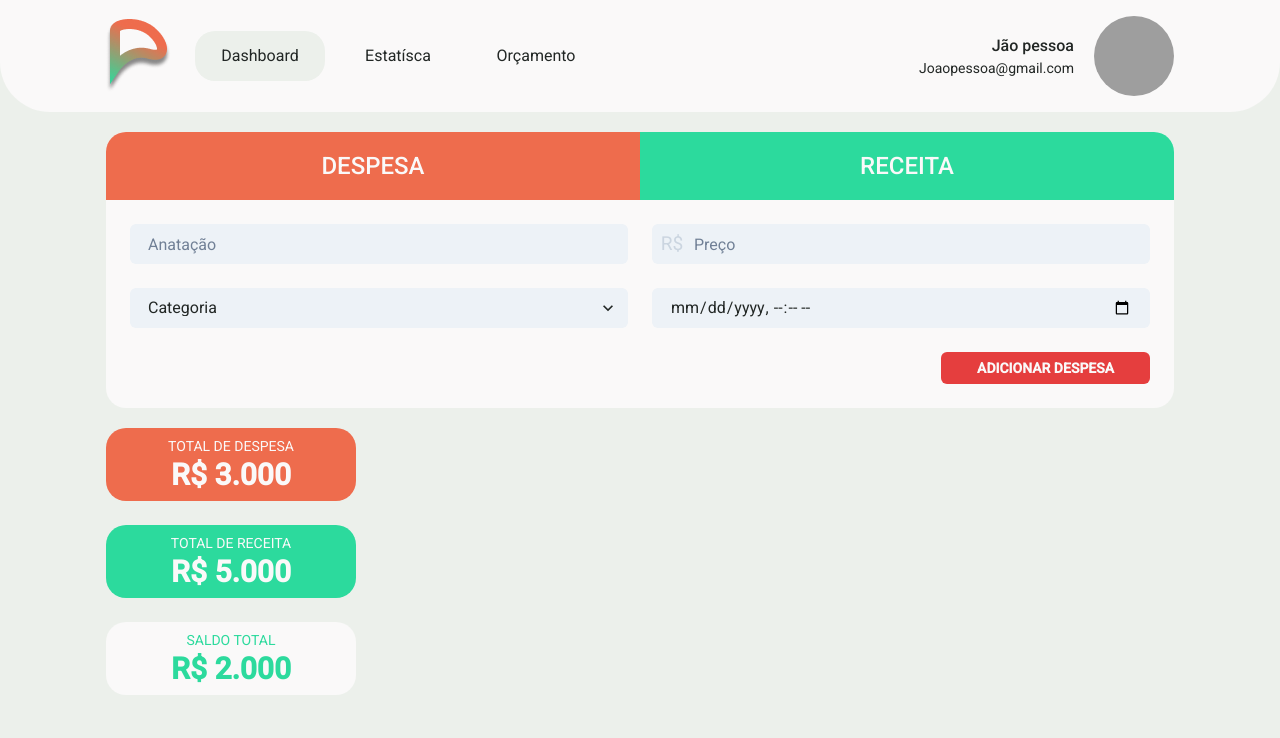
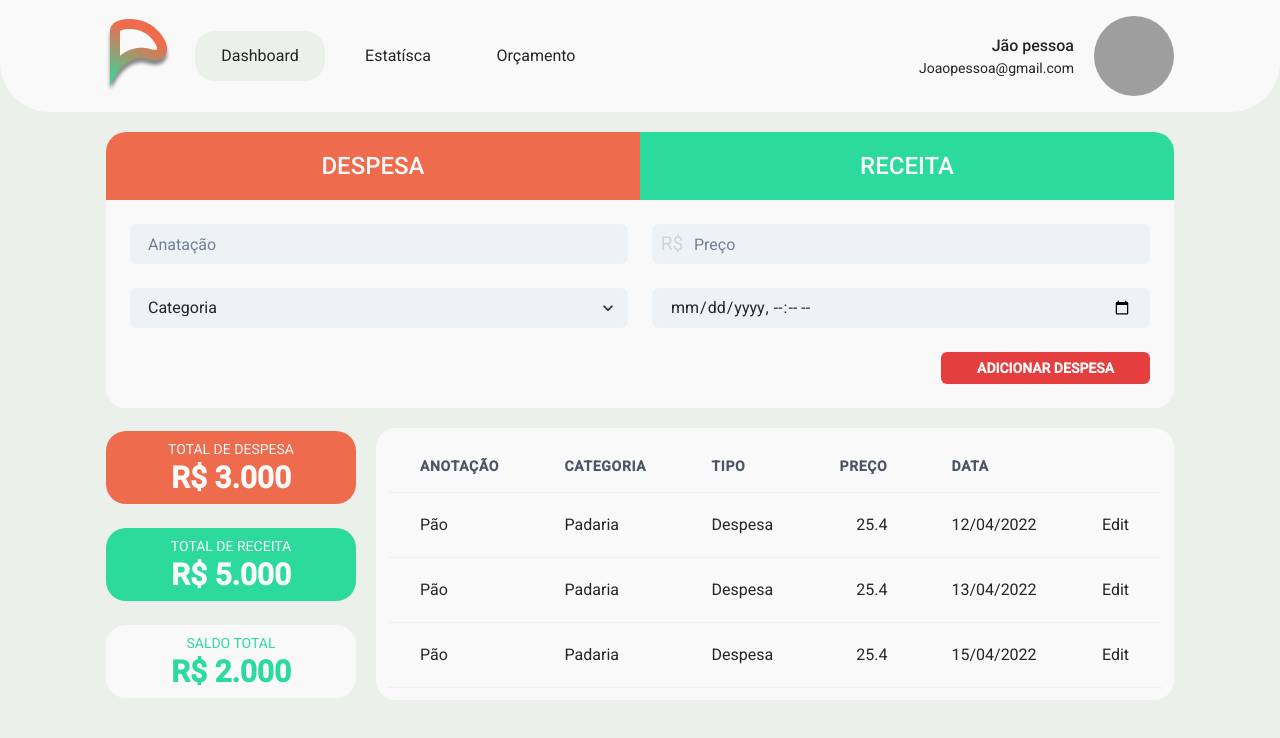
Before and after one commit to SitaGomes/Plus, a Next.js app: page / in a window 1280 px wide. Shown: the top 738 px of the page. Built offline with nearby package versions, Linux system fonts and the light colour scheme; grey boxes are pictures that could not be loaded.

Commit message:
feat: Transaction Table

```diff
--- a/src/components/AddTransaction/index.tsx
+++ b/src/components/AddTransaction/index.tsx
@@ -5,7 +5,7 @@ import { Header } from "./TransactionHeader";
 
 export function AddTransaction(){
     return(
-        <Box my={5} borderRadius="20px" bg="brand.white-900">
+        <Box mt={5} borderRadius="20px" bg="brand.white-900">
             <HStack spacing={0} align="center" justifyContent="space-around">
                 <Header>DESPESA</Header>
                 <Header inverted>RECEITA</Header>
--- /dev/null
+++ b/src/components/TransactionCards/Card.tsx
@@ -0,0 +1,56 @@
+import { VStack } from "@chakra-ui/react";
+import { ReactNode } from "react";
+
+interface ICard {
+    children: ReactNode,
+    income?: boolean,
+    total?: boolean
+}
+
+export function Card({children, income = false, total = false}: ICard){
+
+    if(income){
+        return(
+            <VStack
+                spacing={0}
+                bgColor="brand.green-500"
+                w={"100%"}
+                py={2}
+                borderRadius="20px"
+                color="brand.white-900"
+            >
+                {children}
+            </VStack>
+        )
+    }
+
+    if(total){
+        return(
+            <VStack
+                spacing={0}
+                bgColor="brand.white-900"
+                w={"100%"}
+                py={2}
+                borderRadius="20px"
+                color="brand.green-500"
+            >
+                {children}
+            </VStack>
+        )
+    }
+
+
+
+    return(
+        <VStack
+                spacing={0}
+                bgColor="brand.orange-500"
+                w={"100%"}
+                py={2}
+                borderRadius="20px"
+                color="brand.white-900"
+            >
+                {children}
+        </VStack>
+    )
+}
--- a/src/components/TransactionCards/index.tsx
+++ b/src/components/TransactionCards/index.tsx
@@ -1,44 +1,25 @@
 import { Heading, Text, VStack } from "@chakra-ui/react";
+import { Card } from "./Card";
 
 
 export function TransactionCard() {
     return(
-        <VStack spacing={6} align={["center","flex-start"]}>
-            <VStack
-                spacing={0}
-                bgColor="brand.orange-500"
-                w="250px"
-                py={2}
-                borderRadius="20px"
-                color="brand.white-900"
-            >
+        <VStack spacing={6} w={["100%","100%","100%",250]}>
+
+            <Card>
                 <Text fontSize="sm">TOTAL DE DESPESA</Text>
                 <Heading size="lg">R$ 3.000</Heading>
-            </VStack>
+            </Card>
 
-            <VStack
-                spacing={0}
-                bgColor="brand.green-500"
-                w="250px"
-                py={2}
-                borderRadius="20px"
-                color="brand.white-900"
-            >
+            <Card income>
                 <Text fontSize="sm">TOTAL DE RECEITA</Text>
                 <Heading size="lg">R$ 5.000</Heading>
-            </VStack>
+            </Card>
 
-            <VStack
-                spacing={0}
-                bgColor="brand.white-900"
-                w="250px"
-                py={2}
-                borderRadius="20px"
-                color="brand.green-500"
-            >
+            <Card total>
                 <Text fontSize="sm">SALDO TOTAL</Text>
                 <Heading size="lg">R$ 2.000</Heading>
-            </VStack>
+            </Card>
 
         </VStack>
     )
--- /dev/null
+++ b/src/components/TransactionTable/index.tsx
@@ -0,0 +1,47 @@
+import { Box, Table, TableCaption, TableContainer, Tbody, Td, Tfoot, Th, Thead, Tr } from "@chakra-ui/react";
+
+export function TransactionTable(){
+    return(
+        <TableContainer bgColor="brand.white-900" borderRadius="20px" p={3}>
+            <Table variant='simple' size="lg" >
+                <Thead>
+                    <Tr>
+                        <Th>Anotação</Th>
+                        <Th>Categoria</Th>
+                        <Th>Tipo</Th>
+                        <Th isNumeric>Preço</Th>
+                        <Th>Data</Th>
+                        <Th></Th>
+                    </Tr>
+                </Thead>
+                <Tbody>
+                    <Tr>
+                        <Td>Pão</Td>
+                        <Td>Padaria</Td>
+                        <Td>Despesa</Td>
+                        <Td isNumeric>25.4</Td>
+                        <Td>12/04/2022</Td>
+                        <Td>Edit</Td>
+                    </Tr>
+                    <Tr>
+                        <Td>Pão</Td>
+                        <Td>Padaria</Td>
+                        <Td>Despesa</Td>
+                        <Td isNumeric>25.4</Td>
+                        <Td>13/04/2022</Td>
+                        <Td>Edit</Td>
+                    </Tr>
+                    <Tr>
+                        <Td>Pão</Td>
+                        <Td>Padaria</Td>
+                        <Td>Despesa</Td>
+                        <Td isNumeric>25.4</Td>
+                        <Td>15/04/2022</Td>
+                        <Td>Edit</Td>
+                    </Tr>
+
+                </Tbody>
+            </Table>
+        </TableContainer>
+    )
+}
--- a/src/pages/index.tsx
+++ b/src/pages/index.tsx
@@ -4,8 +4,9 @@ import Head from 'next/head'
 //* Components
 import { AddTransaction } from '../components/AddTransaction'
 import { Menu } from '../components/Menu'
-import { Container } from '@chakra-ui/react'
+import { Box, Container, HStack } from '@chakra-ui/react'
 import { TransactionCard } from '../components/TransactionCards'
+import { TransactionTable } from '../components/TransactionTable'
 
 
 const Home: NextPage = () => {
@@ -28,7 +29,15 @@ const Home: NextPage = () => {
       <Container maxW="1100px">
         <AddTransaction />
 
-        <TransactionCard />
+
+        <HStack mt={5} gap={5} flexWrap="wrap" justify={["center", "center","flex-start"]}>
+          <TransactionCard />
+
+          <Box w={["100%", 500]} flex="1">
+            <TransactionTable />
+          </Box>
+
+        </HStack>
 
 
       </Container>
```
